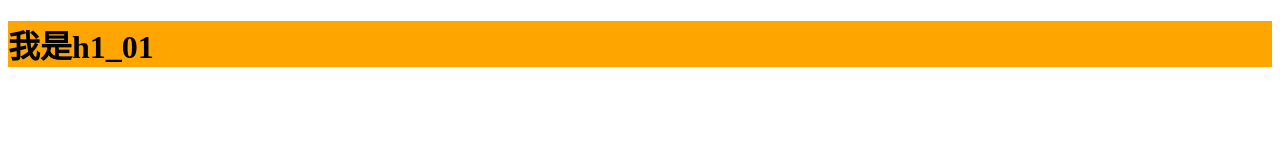
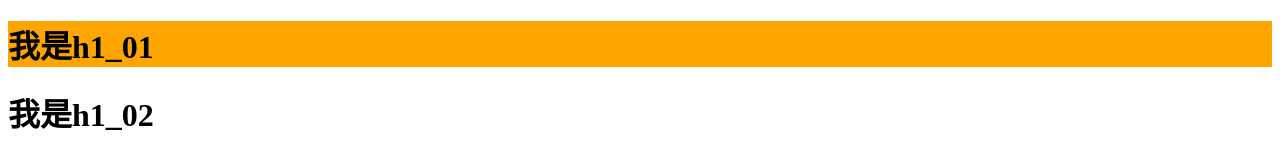
Before and after one commit to cfg1573/test2301_01, a plain HTML site: page index.html in a window 1280 px wide. Drawn offline with Linux system fonts and the light colour scheme.

Commit message:
'第二次修改，添加第二个h1'

```diff
--- a/index.html
+++ b/index.html
@@ -11,6 +11,7 @@
 
 <body>
   <h1>我是h1_01</h1>
+  <h1>我是h1_02</h1>
 </body>
 
 </html>
```
